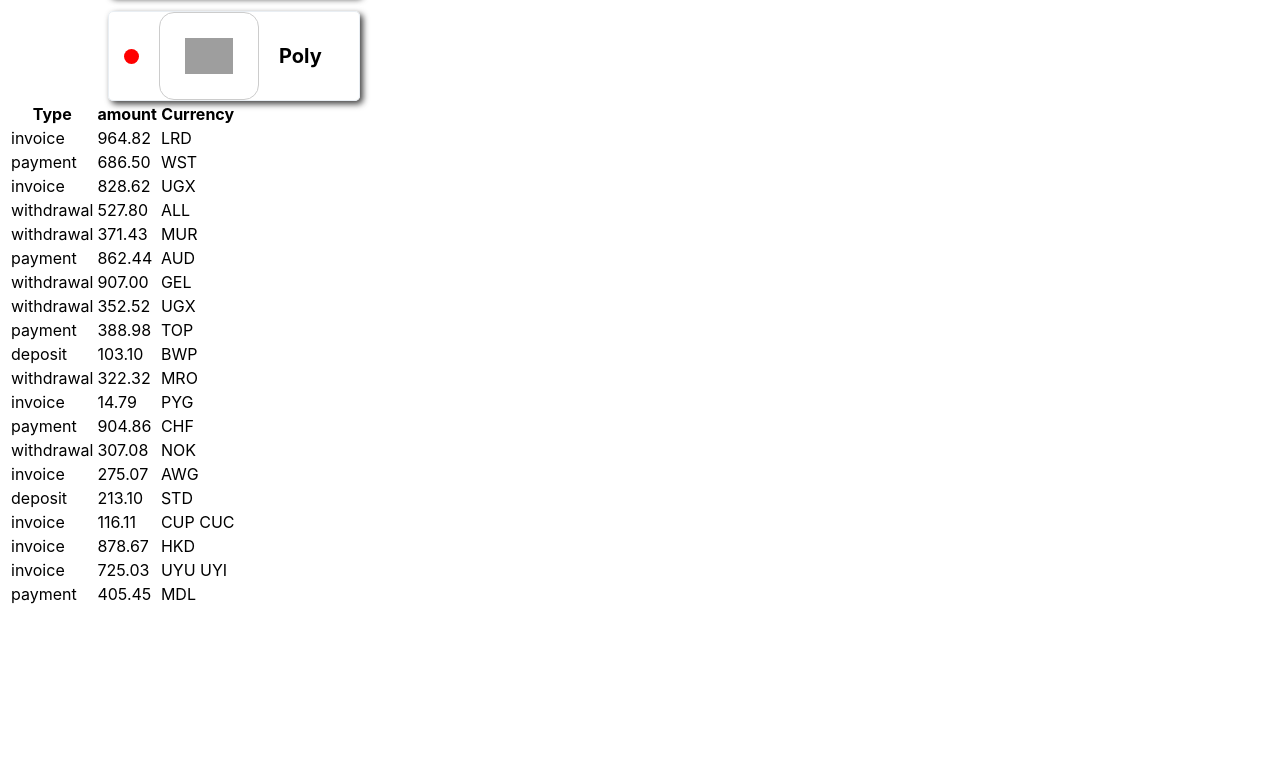
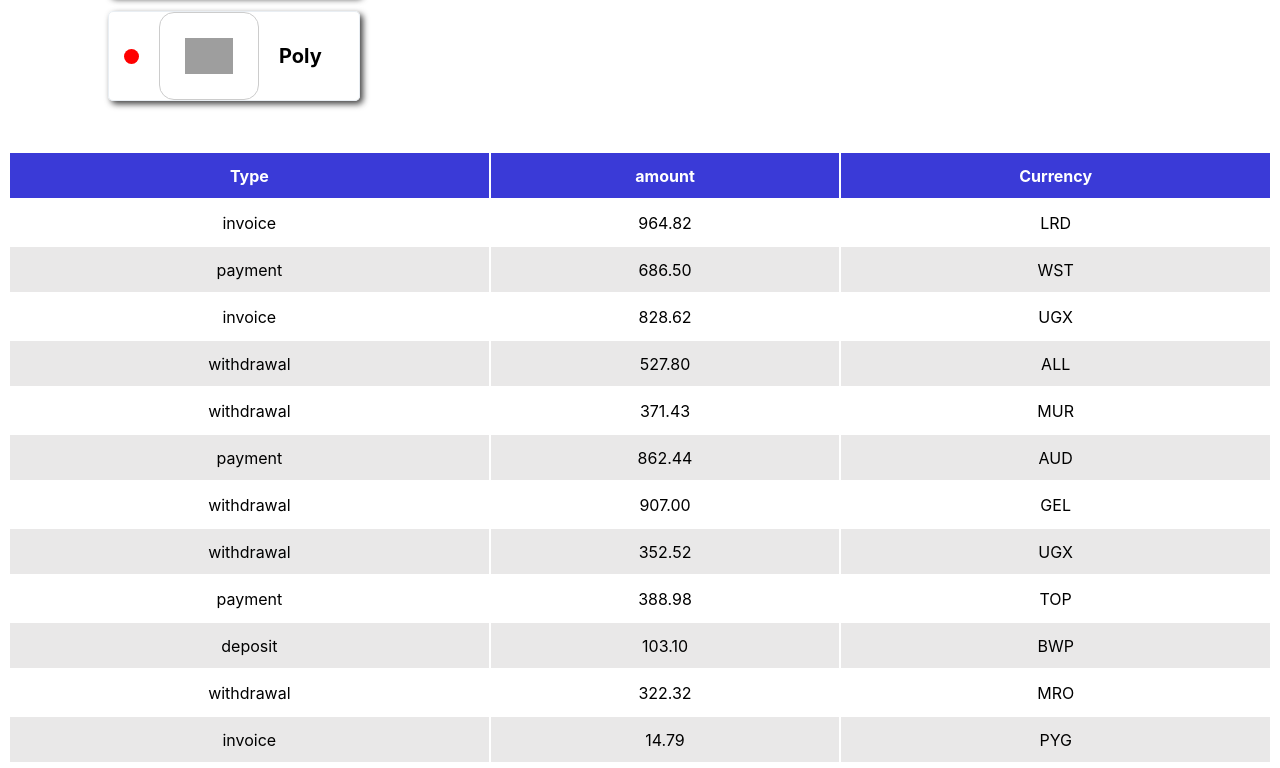
Before and after one commit to anastasia-demia/react-hw-01, a React (Create React App) app: page / in a window 1280 px wide. Shown: the part 1172-1940 px from the top of the page. Before the commit the page ends 1787 px from the top, so only its background shows below. Built offline with nearby package versions, Linux system fonts and the light colour scheme; grey boxes are pictures that could not be loaded.

Commit message:
trans and styles

```diff
--- a/src/components/transaction/History.js
+++ b/src/components/transaction/History.js
@@ -1,11 +1,12 @@
 import PropTypes from 'prop-types';
 import Transaction from "./Transactions";
+import css from "./trans.module.css"
 
 const TransactionHistory = ({
   items
 }) => {
   return (
-    <table class="transaction-history">
+    <table class={css.history}>
       <thead>
         <tr>
           <th>Type</th>
@@ -35,4 +36,5 @@ TransactionHistory.propTypes = {
   currency: PropTypes.string.isRequired,
 }
 
+
 export default TransactionHistory;
--- a/src/components/transaction/trans.module.css
+++ b/src/components/transaction/trans.module.css
@@ -1,5 +1,5 @@
 
-.transaction-history {
+.history {
   width: 100%;
   margin-top: 50px;
 }
```
